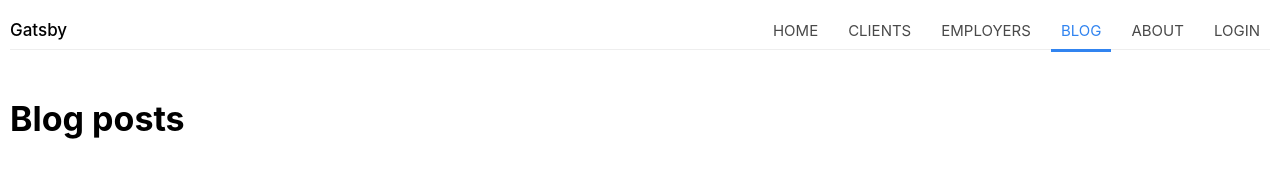
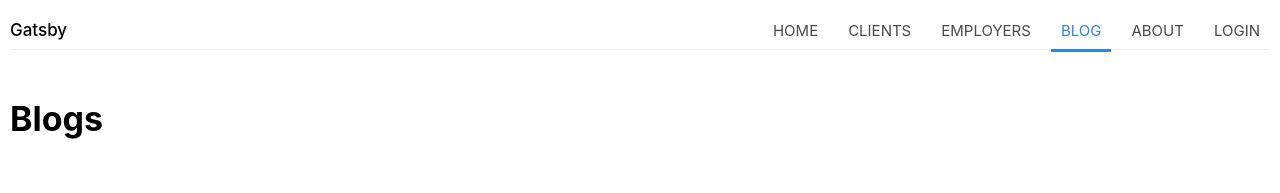
Before and after one commit to SZeravic/Human-Computer-Interfaces, a Gatsby site in the folder Project/: page /blog in a window 1280 px wide. Shown: the top 193 px of the page. Built offline with nearby package versions, Linux system fonts and the light colour scheme; Gatsby itself is replaced by a stand-in of ours.

Commit message:
Site Prototype live deployment

```diff
--- a/Project/src/pages/blog.js
+++ b/Project/src/pages/blog.js
@@ -9,7 +9,7 @@ export default ({
 }) => {
   return (
     <>
-      <h1>Blog posts</h1>
+      <h1>Blogs</h1>
       <BlogIndex posts={posts} />
     </>
   );
```
